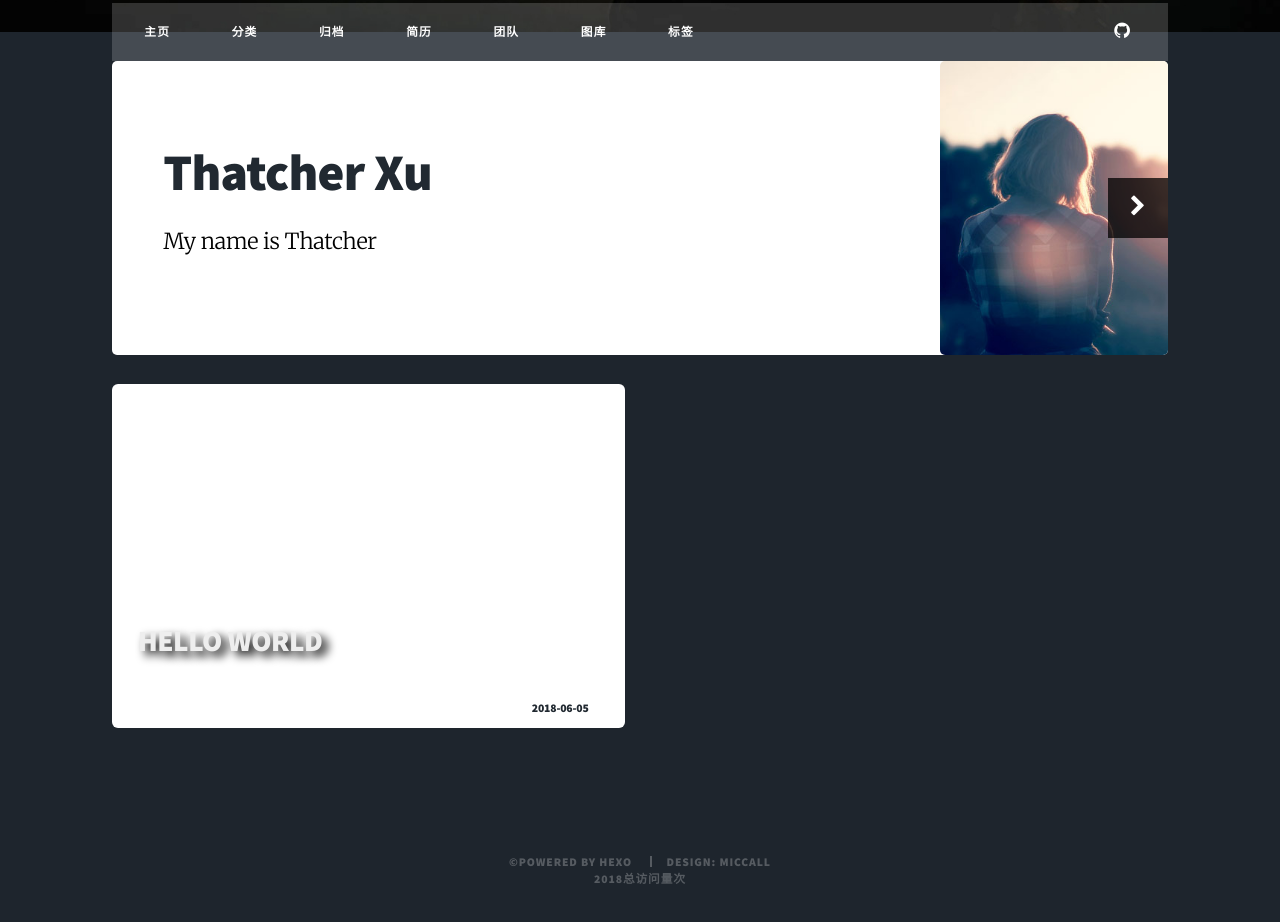
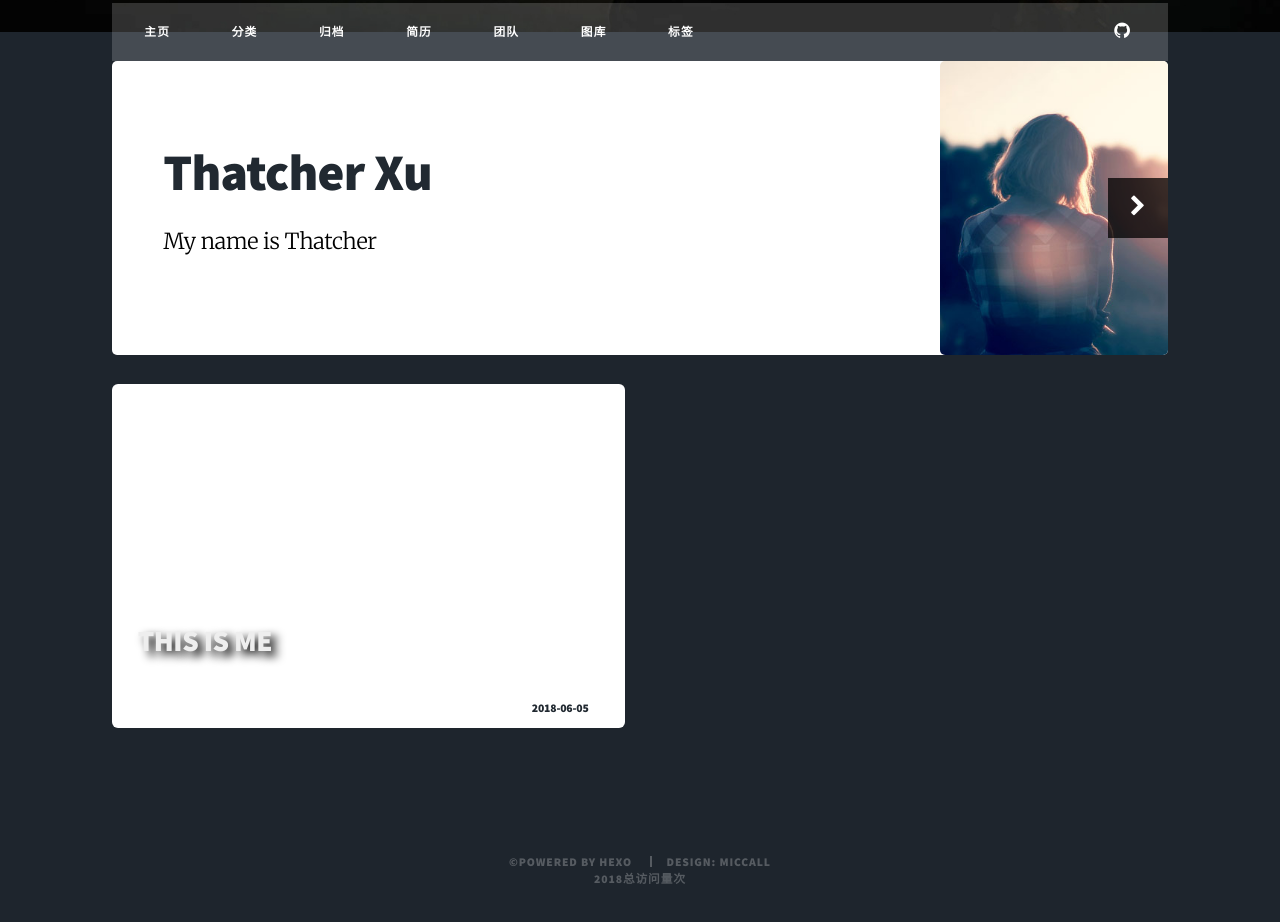
Before and after one commit to fengzichichi/fengzichichi, a plain HTML site: page index.html in a window 1280 px wide. Shown: the part 768-1690 px from the top of the page. Drawn offline with nearby package versions, Linux system fonts and the light colour scheme; some packages are replaced by stand-ins of ours; a script that the page names is missing; files whose address does not match are found by name.

Commit message:
Site updated: 2018-06-07 23:23:09

```diff
--- a/index.html
+++ b/index.html
@@ -183,7 +183,7 @@
                        <a href="/2018/06/05/hello-world/">
                         <div class="page_title" style="background-image: url();background-position: center; background-repeat:no-repeat; background-size:cover;-moz-background-size:cover;">
                             <!--标题-->
-                            <h2 class="page_title_text"> Hello World </h2>
+                            <h2 class="page_title_text"> This is me </h2>
                             <!--段落-->
                         </div>
                         </a>
```
Also changed, not shown: 2018/06/05/hello-world/index.html (+1 -1 lines), archives/2018/06/index.html (+1 -1 lines), archives/2018/index.html (+1 -1 lines), archives/index.html (+1 -1 lines).
